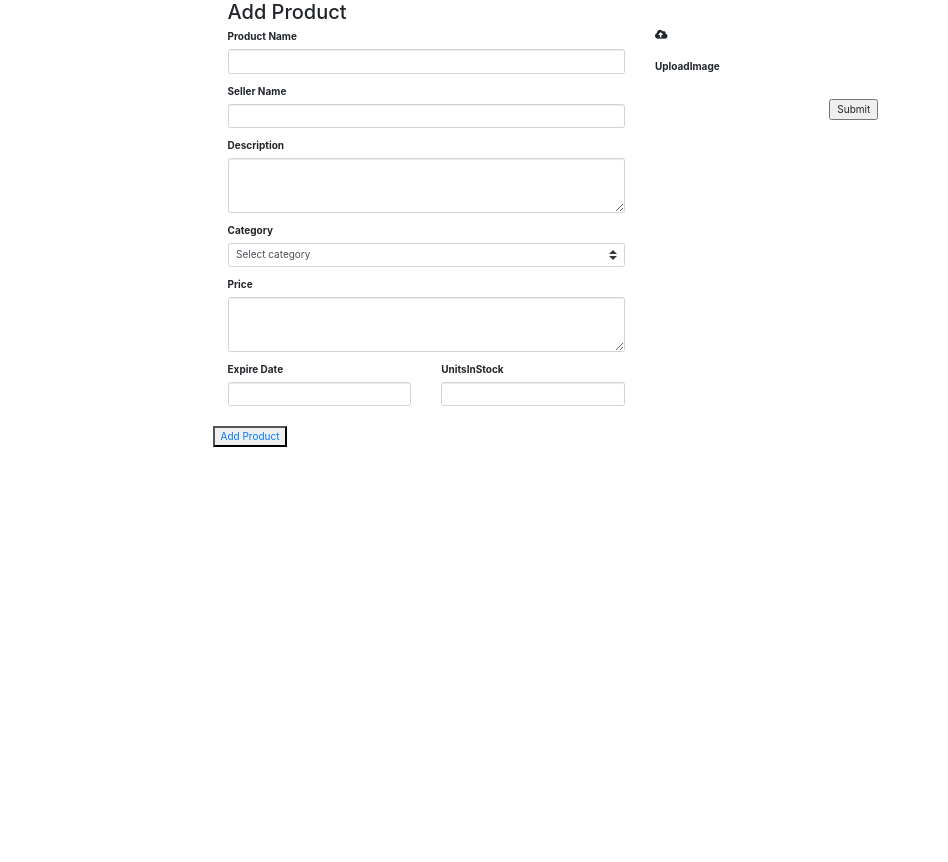
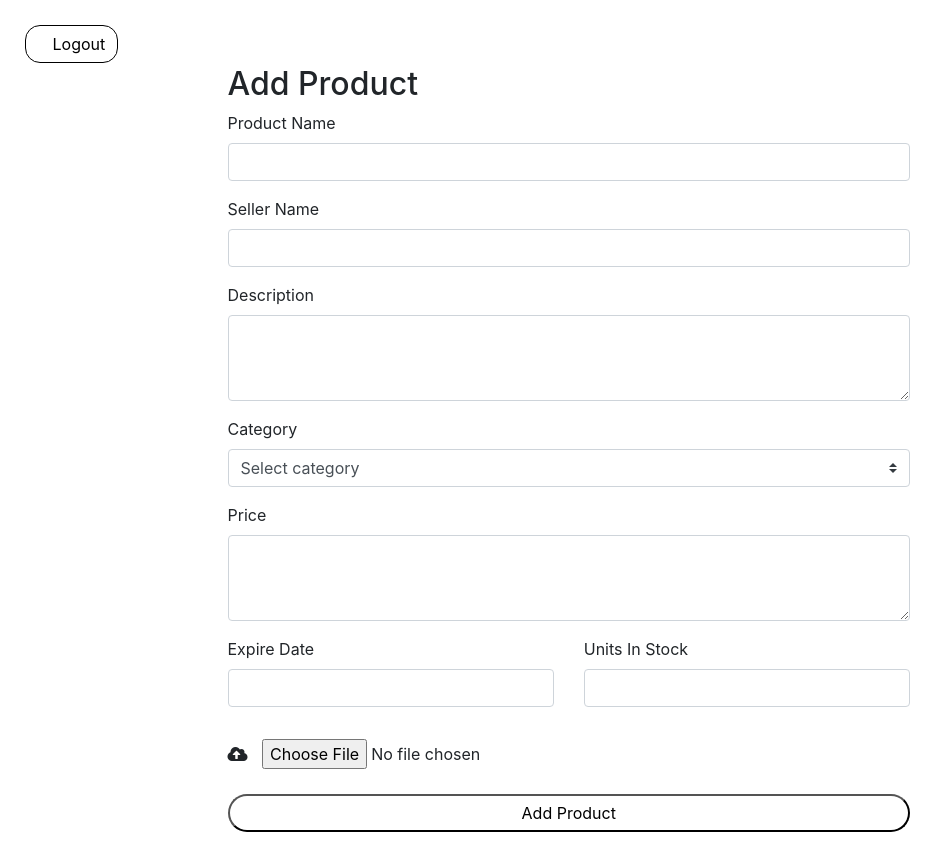
Before and after one commit to Aarya-S/Go-Local, a Flask app: page /dashboard in a window 1280 px wide. Shown: the whole page, without its empty margins (0-948 px from the left). Before the commit the page ends 447 px from the top, so only its background shows below. Run offline with Flask 2, Linux system fonts and the light colour scheme; some libraries are stand-ins or nearby versions.

Commit message:
fixed dashboard css

```diff
--- a/static/dashboard.css
+++ b/static/dashboard.css
@@ -1,17 +1,48 @@
-.dashboard-card {
+.submit-area input {
+  background-color: white;
   width: 100%;
-  margin: 0 auto;
-  padding: 30px 0;
-  margin-top: 3%;
-  border-radius: 5px;
-  margin-bottom: 20px;
-  background: #fff;
-  box-shadow: 0px 2px 2px rgba(0, 0, 0, 0.3);
-  padding: 40px;
 }
 
-.dashboard-form {
+/* Back Button CSS */
+.back-redirect {
+  margin-top: 25px;
+  margin-left: 25px;
+  margin-bottom: 2px;
+}
+
+.sign-out {
+  margin-right: 10px;
+}
+
+.btn-black {
+  background-color: white;
+  color: black;
+  transition: all 0.5s;
+  border-radius: 15px;
+  border: 0.5px solid black;
+  padding: 5px auto;
+  height: max-content;
+}
+
+.btn-black:hover {
+  background-color: black;
+  color: white;
+  cursor: pointer;
+}
+
+input[type="submit"] {
+  padding-top: 5px;
+  padding-bottom: 5px;
+  background-color: white;
+  margin-bottom: 30px;
+  border-radius: 20px;
+  color: black;
   width: 100%;
-  margin: 0 auto;
-  padding: 30px 0;
+  transition: all 0.5s;
 }
+
+input[type="submit"]:hover {
+  background-color: black;
+  color: white;
+  cursor: pointer;
+}
--- a/templates/dashboard.html
+++ b/templates/dashboard.html
@@ -6,13 +6,6 @@
     <title>Add Product - Dashboard HTML Template</title>
     <link rel="stylesheet" href="https://fonts.googleapis.com/css?family=Roboto:400,700">
     <!-- https://fonts.google.com/specimen/Roboto -->
-    <link rel="stylesheet" href="css/fontawesome.min.css">
-    <!-- https://fontawesome.com/ -->
-    <link rel="stylesheet" href="jquery-ui-datepicker/jquery-ui.min.css" type="text/css">
-    <!-- http://api.jqueryui.com/datepicker/ -->
-    <link rel="stylesheet" href="css/bootstrap.min.css">
-    <!-- https://getbootstrap.com/ -->
-    <link rel="stylesheet" href="css/templatemo-style.css">
     <script src="https://code.jquery.com/jquery-3.3.1.slim.min.js"
       integrity="sha384-q8i/X+965DzO0rT7abK41JStQIAqVgRVzpbzo5smXKp4YfRvH+8abtTE1Pi6jizo" crossorigin="anonymous"></script>
     <script src="https://cdnjs.cloudflare.com/ajax/libs/popper.js/1.14.3/umd/popper.min.js"
@@ -24,6 +17,8 @@
 
     <link rel="icon" type="image/png" sizes="16x16" href="../static/assets/favicon-32x32.png">
     <link rel="stylesheet" type="text/css" href="https://cdnjs.cloudflare.com/ajax/libs/font-awesome/5.14.0/css/all.css">
+
+    <link rel="stylesheet" type="text/css" href="../static/dashboard.css">
     <!--
 	Product Admin CSS Template
 	https://templatemo.com/tm-524-product-admin
@@ -37,6 +32,9 @@
       {% endfor %}
    {% endif %}
 {% endwith %}
+    <div class="back-redirect">
+      <a href="/"><button class="btn btn-black"><i class="fa fa-sign-out sign-out"></i> Logout</button></a>
+    </div>
     <div class="dashboard-form">
     <div class="container tm-mt-big tm-mb-big dashboard-card">
       <div class="row">
@@ -48,7 +46,7 @@
               </div>
             </div>
             <div class="row tm-edit-product-row">
-              <div class="col-xl-6 col-lg-6 col-md-12">
+              <div class="col-xl-10 col-lg-10 col-md-12">
                 <form action='/create' class="tm-edit-product-form" method="POST">
                   <div class="form-group mb-3">
                     <label id="Product" type="text" name="Product">Product Name
@@ -84,24 +82,30 @@
                           <input id="expire_date" name="expire_date" type="text" class="form-control validate hasDatepicker" data-large-mode="true">
                         </div>
                         <div class="form-group mb-3 col-xs-12 col-sm-6">
-                          <label for="UnitsInStock">UnitsInStock
+                          <label for="UnitsInStock">Units In Stock
                           </label>
                           <input  type="text" name='UnitsInStock' id='UnitsInStock' class="form-control validate" required="">
                         </div>
                   </div>
 
               </div>
-              <div class="col-xl-6 col-lg-6 col-md-12 mx-auto mb-4">
+              <!-- <div class="col-xl-6 col-lg-6 col-md-12 mx-auto mb-4">
                 <div class="tm-product-img-dummy mx-auto">
-                  <i class="fas fa-cloud-upload-alt tm-upload-icon" onclick="document.getElementById('fileInput').click();"></i>
+
+                </div> -->
+
+
+                <div class="custom-file col-xl-10 col-lg-10 col-md-12">
+
+                  <!-- <input id="fileInput" type="file" style="display:none;"> -->
+                  <label for="file" style="cursor: pointer;"><i class="fas fa-cloud-upload-alt tm-upload-icon" onclick="loadFile(event)" style="margin-right: 10px;""></i></label>
+                  <input type="file"  accept="image/*" name="image" id="file"  onchange="loadFile(event)" style="margin-bottom: 25px;">
+
+                  <img id="output" width="200" />
+                  <div class="text-center" >
                 </div>
-                <div class="custom-file mt-3 mb-3">
-                  <input id="fileInput" type="file" style="display:none;">
-                  <p><input type="file"  accept="image/*" name="image" id="file"  onchange="loadFile(event)" style="display: none;"></p>
-                  <p><label for="file" style="cursor: pointer;">UploadImage</label></p>
-                  <p><img id="output" width="200" /></p>
-                  <div class="text-center" >
-              <input type="submit" value="Submit">
+
+              <input type="submit" value="Add Product">
               </div>
                   </form>
                   <script>
@@ -111,8 +115,7 @@
                   };
                   </script>
                 </div>
-              </div>
-              <div class="text-center"> <a href="/test"><button>Add Product</button>  </a></div>
+
 
             </div>
           </div>
```
